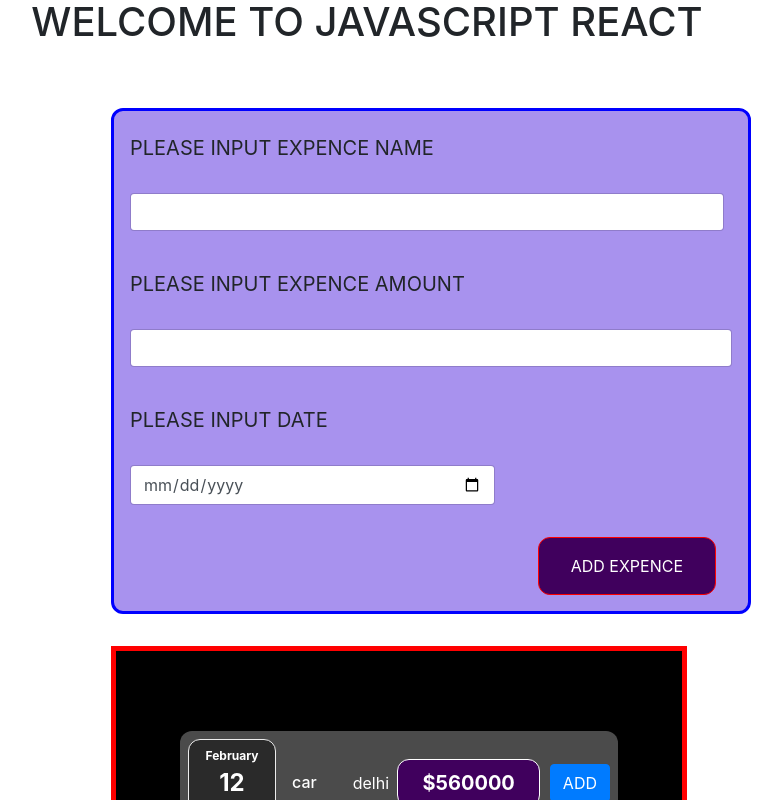
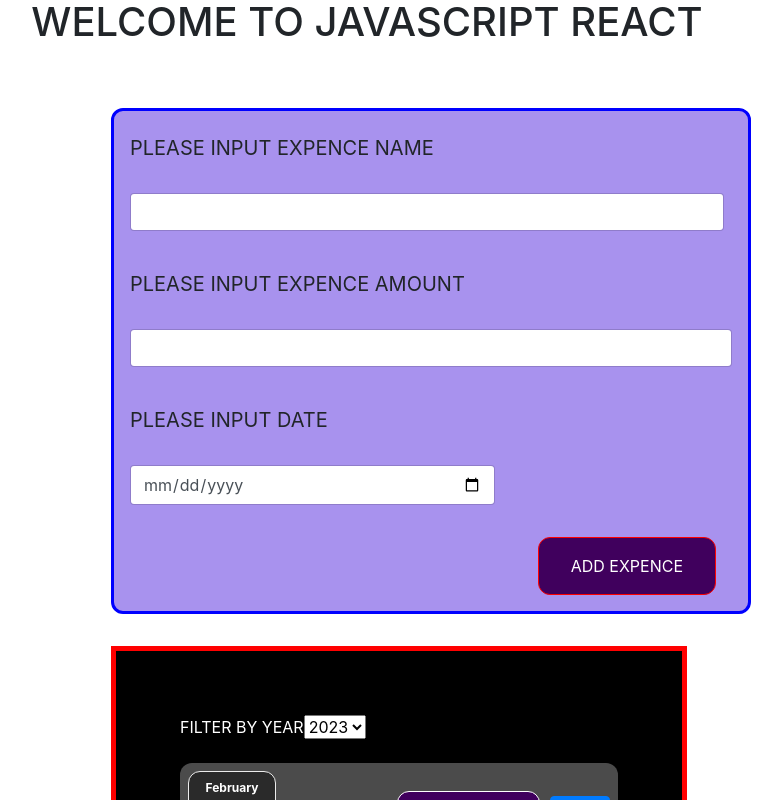
Before and after one commit to tanmaysihare/my-app2, a React (Create React App) app: page / in a window 1280 px wide. Shown: the top 800 px of the page, without its empty margins (273-1055 px from the left). Built offline with nearby package versions, Linux system fonts and the light colour scheme.

Commit message:
adding fillter element or component which do nothing

```diff
--- a/src/App.js
+++ b/src/App.js
@@ -6,10 +6,10 @@ import ItemDisplay from './components/Expences/ItemDisplay';
 import Card from './components/UI/Card';
 
 const App=() => {
-  let [expences, setExpences] = useState([{date: new Date(2023, 1, 12), expanceName:'car', amount:560000, location:'delhi'},
-  {date: new Date(2023, 0, 22), expanceName:'QLED TV', amount:56000, location:'delhi'},
-  {date: new Date(2023, 3, 24), expanceName:'AC', amount:15000, location:'delhi'},
-  {date: new Date(2023, 6, 22), expanceName:'PS5', amount:55000, location:'delhi'}
+  let [expences, setExpences] = useState([{date: new Date(2022, 1, 12), expanceName:'car', amount:560000, location:'delhi'},
+  {date: new Date(2020, 0, 22), expanceName:'QLED TV', amount:56000, location:'delhi'},
+  {date: new Date(2021, 3, 24), expanceName:'AC', amount:15000, location:'delhi'},
+  {date: new Date(2022, 6, 22), expanceName:'PS5', amount:55000, location:'delhi'}
 ]);
   const addExpenceHandler = (expence) => {
     setExpences((expences)=>{
--- /dev/null
+++ b/src/components/Expences/ExpencesFilter.js
@@ -0,0 +1,20 @@
+function ExpencesFilter(props){
+    const dropdownChangeHandler = (event) =>{
+        props.onChangeFilter(event.target.value);
+    };
+    return (
+        <div>
+            <div>
+                <label>FILTER BY YEAR</label>
+                <select value={PaymentResponse.selected} onChange={dropdownChangeHandler}>
+                    <option value="2023">2023</option>
+                    <option value="2022">2022</option>
+                    <option value="2021">2021</option>
+                    <option value="2020">2020</option>
+                    <option value="2019">2019</option>
+                </select>
+            </div>
+        </div>
+    );
+};
+export default ExpencesFilter;
--- a/src/components/Expences/ItemDisplay.js
+++ b/src/components/Expences/ItemDisplay.js
@@ -1,13 +1,17 @@
 import './ItemDisplay.css';
-
+import React,{useState} from 'react';
+import ExpencesFilter from './ExpencesFilter';
 import ExpanceDetails from './ExpanceDetails';
 import Card from '../UI/Card';
 function ItemDisplay(props){
-
+  const [filteredYear, setFilteredYear] = useState('2023');
+  const filterChangeHandler = selectedYear => {
+    setFilteredYear(selectedYear);
+  };
     return(
         <Card>
            <div>
-
+          <ExpencesFilter selected={filteredYear} onChangeFilter={filterChangeHandler}>    </ExpencesFilter>
              {props.items.map((item) => (
           <ExpanceDetails
             key={item.id} // Make sure to assign a unique key to each rendered component
@@ -17,6 +21,7 @@ function ItemDisplay(props){
             amount={item.amount}
           />
         ))}
+
            </div>
         </Card>
 
```
